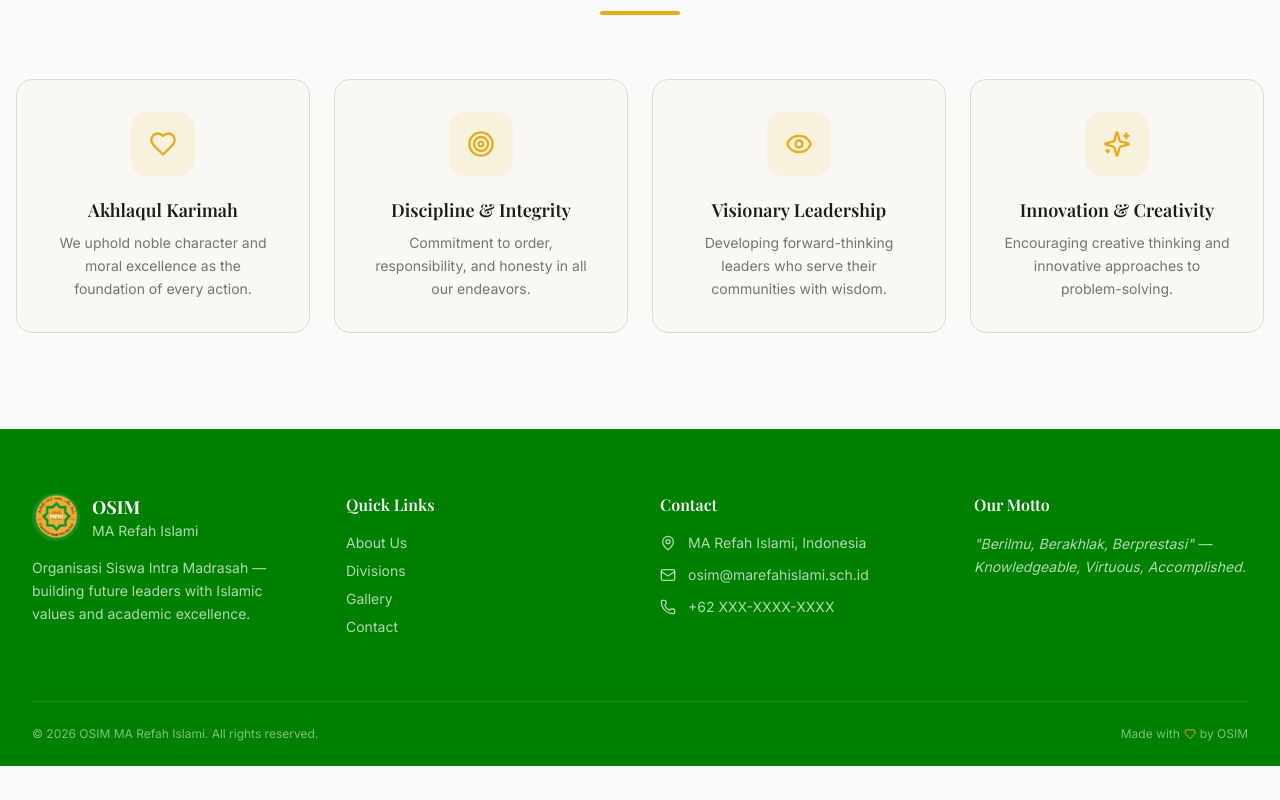
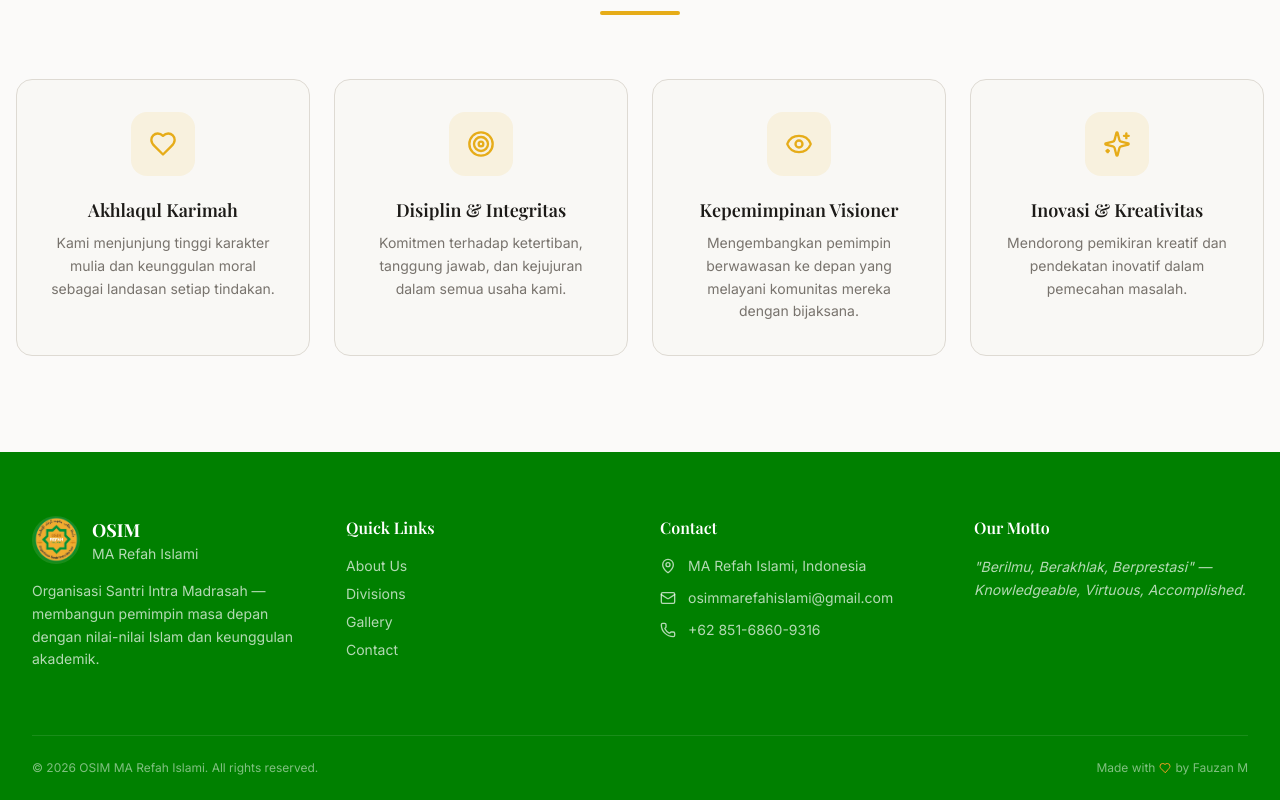
Before and after one commit to osimmarefah/WEB-OSIM-MA, a React (Vite) app: page /about in a window 1280 px wide. Shown: the part 2045-2845 px from the top of the page. Before the commit the page ends 2811 px from the top, so only its background shows below. Built offline with nearby package versions, Linux system fonts and the light colour scheme.

Commit message:
updating footer and about.jsx

```diff
--- a/src/components/layout/footer.jsx
+++ b/src/components/layout/footer.jsx
@@ -21,7 +21,7 @@ export default function Footer() {
               </div>
             </div>
             <p className="text-sm text-primary-foreground/70 leading-relaxed">
-              Organisasi Siswa Intra Madrasah — building future leaders with Islamic values and academic excellence.
+              Organisasi Santri Intra Madrasah — membangun pemimpin masa depan dengan nilai-nilai Islam dan keunggulan akademik.
             </p>
           </div>
 
@@ -56,11 +56,11 @@ export default function Footer() {
               </div>
               <div className="flex items-center gap-3 text-sm text-primary-foreground/70">
                 <Mail className="w-4 h-4 shrink-0" />
-                <span>osim@marefahislami.sch.id</span>
+                <span>osimmarefahislami@gmail.com</span>
               </div>
               <div className="flex items-center gap-3 text-sm text-primary-foreground/70">
                 <Phone className="w-4 h-4 shrink-0" />
-                <span>+62 XXX-XXXX-XXXX</span>
+                <span>+62 851-6860-9316</span>
               </div>
             </div>
           </div>
@@ -79,7 +79,7 @@ export default function Footer() {
             © 2026 OSIM MA Refah Islami. All rights reserved.
           </p>
           <p className="text-xs text-primary-foreground/50 flex items-center gap-1">
-            Made with <Heart className="w-3 h-3 text-secondary" /> by OSIM
+            Made with <Heart className="w-3 h-3 text-secondary" /> by Fauzan M
           </p>
         </div>
       </div>
--- a/src/pages/About.jsx
+++ b/src/pages/About.jsx
@@ -5,10 +5,10 @@ import PageHero from '../components/shared/PageHero';
 import SectionHeading from '../components/shared/SectionHeading';
 
 const values = [
-  { icon: Heart, title: 'Akhlaqul Karimah', description: 'We uphold noble character and moral excellence as the foundation of every action.' },
-  { icon: Target, title: 'Discipline & Integrity', description: 'Commitment to order, responsibility, and honesty in all our endeavors.' },
-  { icon: Eye, title: 'Visionary Leadership', description: 'Developing forward-thinking leaders who serve their communities with wisdom.' },
-  { icon: Sparkles, title: 'Innovation & Creativity', description: 'Encouraging creative thinking and innovative approaches to problem-solving.' },
+  { icon: Heart, title: 'Akhlaqul Karimah', description: 'Kami menjunjung tinggi karakter mulia dan keunggulan moral sebagai landasan setiap tindakan.' },
+  { icon: Target, title: 'Disiplin & Integritas', description: 'Komitmen terhadap ketertiban, tanggung jawab, dan kejujuran dalam semua usaha kami.' },
+  { icon: Eye, title: 'Kepemimpinan Visioner', description: 'Mengembangkan pemimpin berwawasan ke depan yang melayani komunitas mereka dengan bijaksana.' },
+  { icon: Sparkles, title: 'Inovasi & Kreativitas', description: 'Mendorong pemikiran kreatif dan pendekatan inovatif dalam pemecahan masalah.' },
 ];
 
 export default function About() {
```
